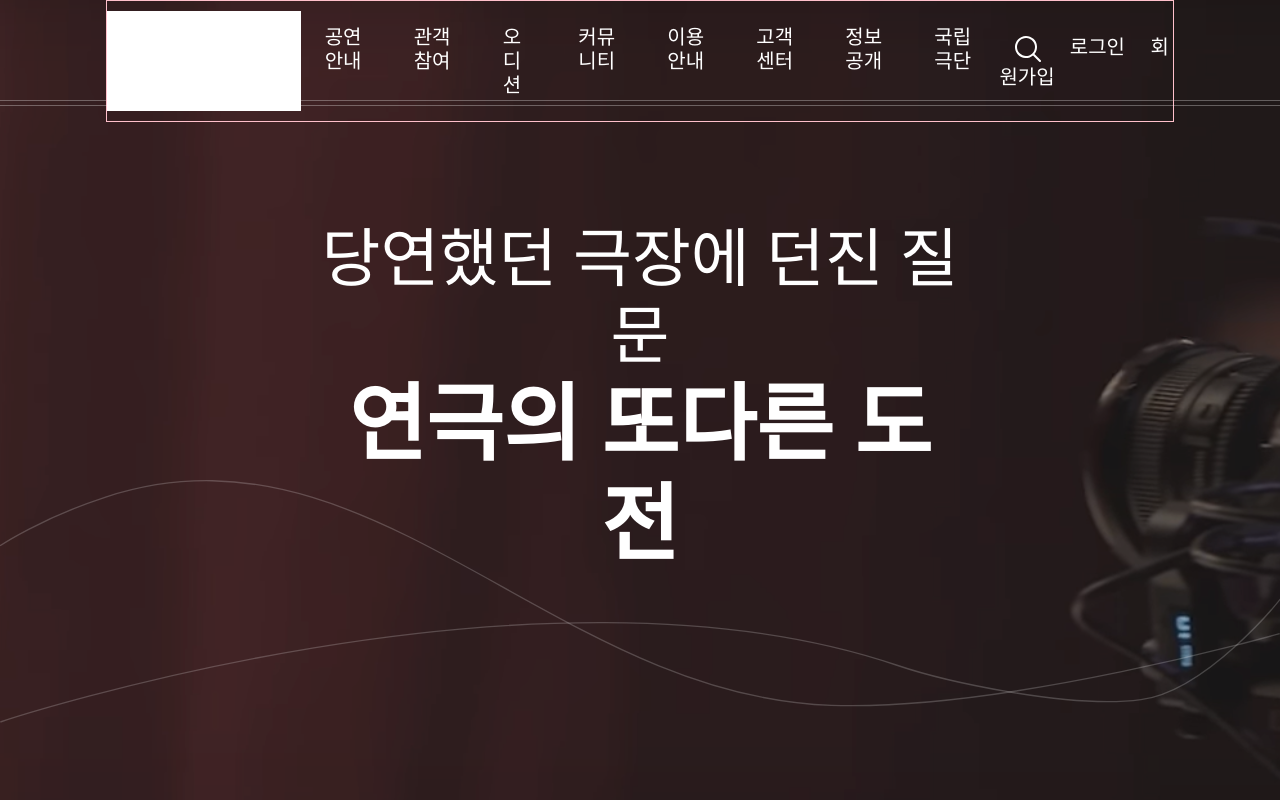
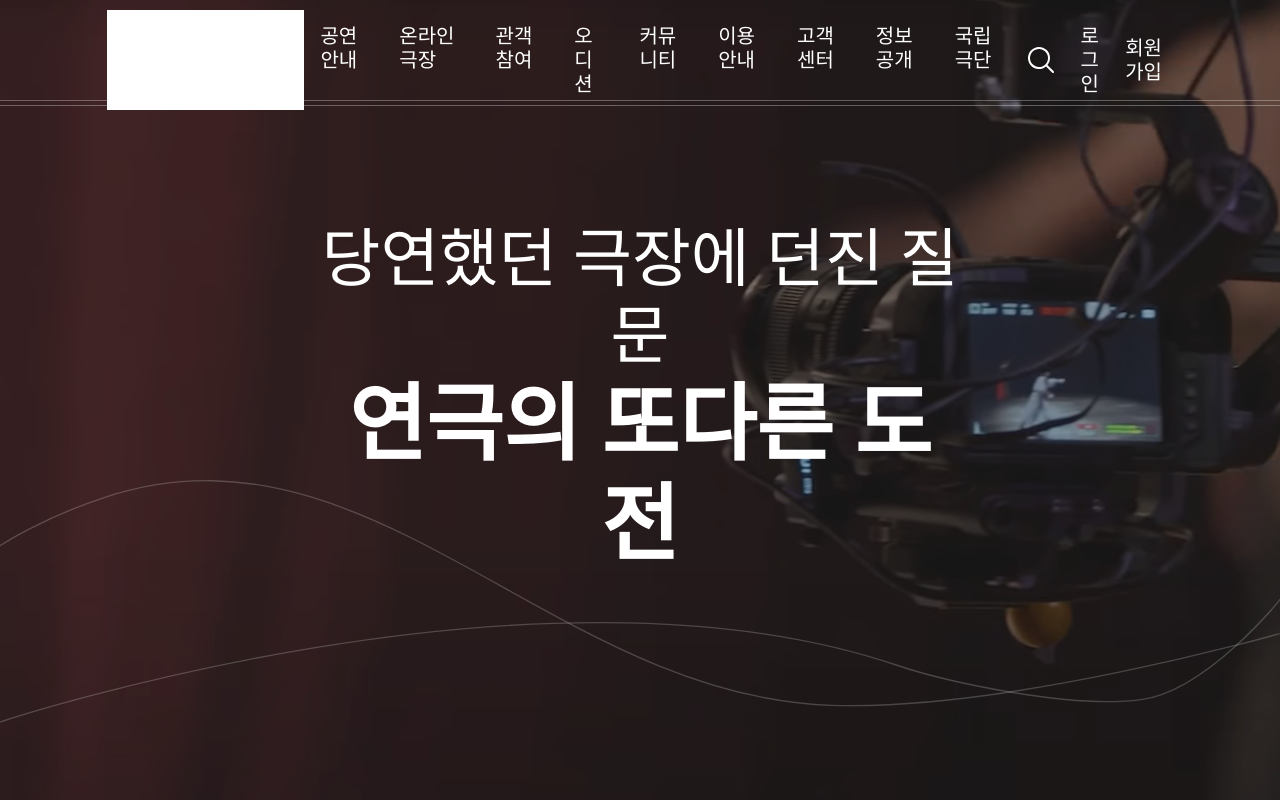
Before and after one commit to Kangbcgit/NationalTheaterCompanyRenewal, a React (Create React App) app: page / in a window 1280 px wide. Built offline with nearby package versions, Linux system fonts and the light colour scheme; a web font is replaced by a local one.

Commit message:
6th commit

```diff
--- a/package.json
+++ b/package.json
@@ -6,12 +6,17 @@
     "@testing-library/jest-dom": "^5.17.0",
     "@testing-library/react": "^13.4.0",
     "@testing-library/user-event": "^13.5.0",
+    "@types/jest": "^29.5.3",
+    "@types/node": "^20.5.0",
+    "@types/react": "^18.2.20",
+    "@types/react-dom": "^18.2.7",
     "react": "^18.2.0",
     "react-dom": "^18.2.0",
     "react-router-dom": "^6.14.2",
     "react-scripts": "5.0.1",
     "sass": "^1.64.2",
     "styled-components": "^6.0.6",
+    "typescript": "^5.1.6",
     "web-vitals": "^2.1.4"
   },
   "scripts": {
--- a/src/Component/SectionCatchPhrase/SectionCatchPhrase.jsx
+++ b/src/Component/SectionCatchPhrase/SectionCatchPhrase.jsx
@@ -1,8 +1,11 @@
 import React from "react";
 import { Link } from "react-router-dom";
-import { useState } from "react";
+import { useState, useRef } from "react";
 
 const SectionCatchPhrase = () => {
+  //모달창 띄우려는 useState
+  const [modal, setModal] = useState(0);
+
   return (
     <div className="SectionCatchPhrase">
       <header>
@@ -32,6 +35,14 @@ const SectionCatchPhrase = () => {
                 <div className="subMenuLine"></div>
                 <div className="subMenuLine"></div>
                 <div className="subMenuLine"></div>
+              </div>
+            </li>
+            <li className="gnbMenu">
+              <Link to="/">온라인 극장</Link>
+              <div className="menuHoverBall">
+                <span></span>
+                <span></span>
+                <span></span>
               </div>
             </li>
             <li className="gnbMenu">
@@ -214,13 +225,45 @@ const SectionCatchPhrase = () => {
               </div>
             </li>
           </ul>
-          <div className="wrapSign">
-            <Link to="/">
-              <img src="../../images/catchPhrase/MagnifyingGlass.svg" alt="" />
-            </Link>
-            <Link to="/">로그인</Link>
-            <Link to="/">회원가입</Link>
-          </div>
+          <ul className="wrapSign">
+            <li>
+              <Link
+                to="/"
+                onClick={() => {
+                  setModal(!modal);
+                }}
+              >
+                <img
+                  src="../../images/catchPhrase/MagnifyingGlass.svg"
+                  alt=""
+                />
+              </Link>
+              {
+                modal == true ? <Modal /> : null //기계역할
+              }
+              <div className="signHoverBall forSearch">
+                <span></span>
+                <span></span>
+                <span></span>
+              </div>
+            </li>
+            <li>
+              <Link to="/">로그인</Link>
+              <div className="signHoverBall forSignIn">
+                <span></span>
+                <span></span>
+                <span></span>
+              </div>
+            </li>
+            <li>
+              <Link to="/">회원가입</Link>
+              <div className="signHoverBall forSignUp">
+                <span></span>
+                <span></span>
+                <span></span>
+              </div>
+            </li>
+          </ul>
         </div>
       </header>
       <div className="wrapTxt">
@@ -233,4 +276,12 @@ const SectionCatchPhrase = () => {
     </div>
   );
 };
+function Modal() {
+  //code ref: https://velog.io/@uni/React-%EB%AA%A8%EB%8B%AC%EC%B0%BD-%EB%A7%8C%EB%93%A4%EA%B8%B0
+  return (
+    <div className="modal">
+      <input type="search" placeholder="검색어를 입력하세요." />
+    </div>
+  );
+}
 export default SectionCatchPhrase;
--- a/src/SectionCatchPhrase.scss
+++ b/src/SectionCatchPhrase.scss
@@ -1,6 +1,8 @@
 .SectionCatchPhrase {
-  background: url(../public/images/catchPhrase/bgImg.svg) no-repeat;
-  width: 100%;
+  background: url(../public/images/catchPhrase/bgImg.svg) no-repeat center
+    center;
+  background-size: cover;
+  width: 100vw;
   height: 100vh;
   position: relative; /* .wrapTxt 기준 정하기 위함 */
   a {
@@ -36,7 +38,6 @@ header::after {
 .inner {
   width: 83.33%;
   margin: auto;
-  border: 1px solid pink;
   display: flex;
   justify-content: space-between;
   align-items: center;
@@ -56,7 +57,7 @@ header::after {
     }
     > li > a {
       display: block;
-      padding: 1.5rem 1.5rem;
+      padding: 1.5rem 1rem;
     }
   }
   //네비게이션메뉴 호버시 서브메뉴가 나타남
@@ -75,11 +76,11 @@ header::after {
     border-bottom-width: 2px;
   }
   .gnbMenu:hover .subMenuLine:nth-of-type(2) {
-    width: 200%;
+    width: 100%;
     border-right-width: 2px;
   }
   .gnbMenu:hover .subMenuLine:nth-of-type(4) {
-    width: 200%;
+    width: 100%;
     border-left-width: 2px;
   }
   .gnbMenu:hover .menuHoverBall {
@@ -132,16 +133,17 @@ header::after {
   }
   //서브메뉴
   .wrapSubMenu {
+    width: 200%;
     opacity: 0;
     visibility: hidden;
     transition: 0.3s;
     position: absolute;
+    left: 50%;
     transform: translateX(-50%);
     top: 150%;
     font-size: var(--baseSize);
 
     ul {
-      width: 200%;
       background-color: rgba($color: #b2b2b2, $alpha: 0.32);
       text-align: center;
     }
@@ -172,13 +174,13 @@ header::after {
       border-top-width: 2px;
     }
     .subMenuLine:nth-of-type(2) {
-      right: -100%;
+      right: 0%;
       top: 0;
       height: 2px;
       border-top-width: 2px;
     }
     .subMenuLine:nth-of-type(3) {
-      right: -100%;
+      right: 0%;
       bottom: 0;
       height: 2px;
       border-top-width: 2px;
@@ -193,10 +195,77 @@ header::after {
 }
 //회원가입과 로그인, 검색버튼
 .wrapSign {
+  display: flex;
+  text-align: center;
+  align-items: center;
   font-size: var(--title);
-  a {
-    padding: 1rem 0.8rem;
+  li {
+    position: relative;
+    padding: 0.8rem 0.5rem;
+    transition: 0.3s;
   }
+  li:hover .signHoverBall {
+    opacity: 1;
+  }
+  //모달창
+  .modal {
+    position: absolute;
+    width: 500%;
+    right: 0;
+    top: 180%;
+  }
+  input {
+    border-radius: 10px;
+    padding-right: 0.5rem;
+    background-color: rgba($color: #fff, $alpha: 0.7);
+  }
+  input::-ms-clear,
+  input::-ms-reveal {
+    background-color: #333;
+  }
+}
+//호버시 위에 나타나는 점
+.signHoverBall {
+  position: absolute;
+  left: 30%;
+  top: 8%;
+  opacity: 0;
+  transition: 0.3s;
+  span {
+    border-radius: 100%;
+    width: 4px;
+    height: 4px;
+    position: absolute;
+  }
+  span:nth-child(1) {
+    background-color: #fff;
+    top: 0;
+    left: 0;
+    animation: ball 0.8s ease-in infinite;
+  }
+  span:nth-child(2) {
+    background-color: var(--primary);
+    top: 0;
+    left: 10px;
+    animation: ball 0.6s ease-in infinite;
+    animation-delay: 0.2s;
+  }
+  span:nth-child(3) {
+    background-color: var(--primary);
+    top: 0;
+    left: 20px;
+    animation: ball 0.8s ease-in infinite;
+    animation-delay: 0.2s;
+  }
+}
+.forSearch {
+  left: 20%;
+}
+.forSign {
+  left: 30%;
+}
+.forSignUp {
+  left: 35%;
 }
 //캐치프라이즈 문구
 .wrapTxt {
```
Also changed, not shown: public/images/catchPhrase/SearchModal.svg (added), 1 other file (tests, documents, lock files or other folders).
